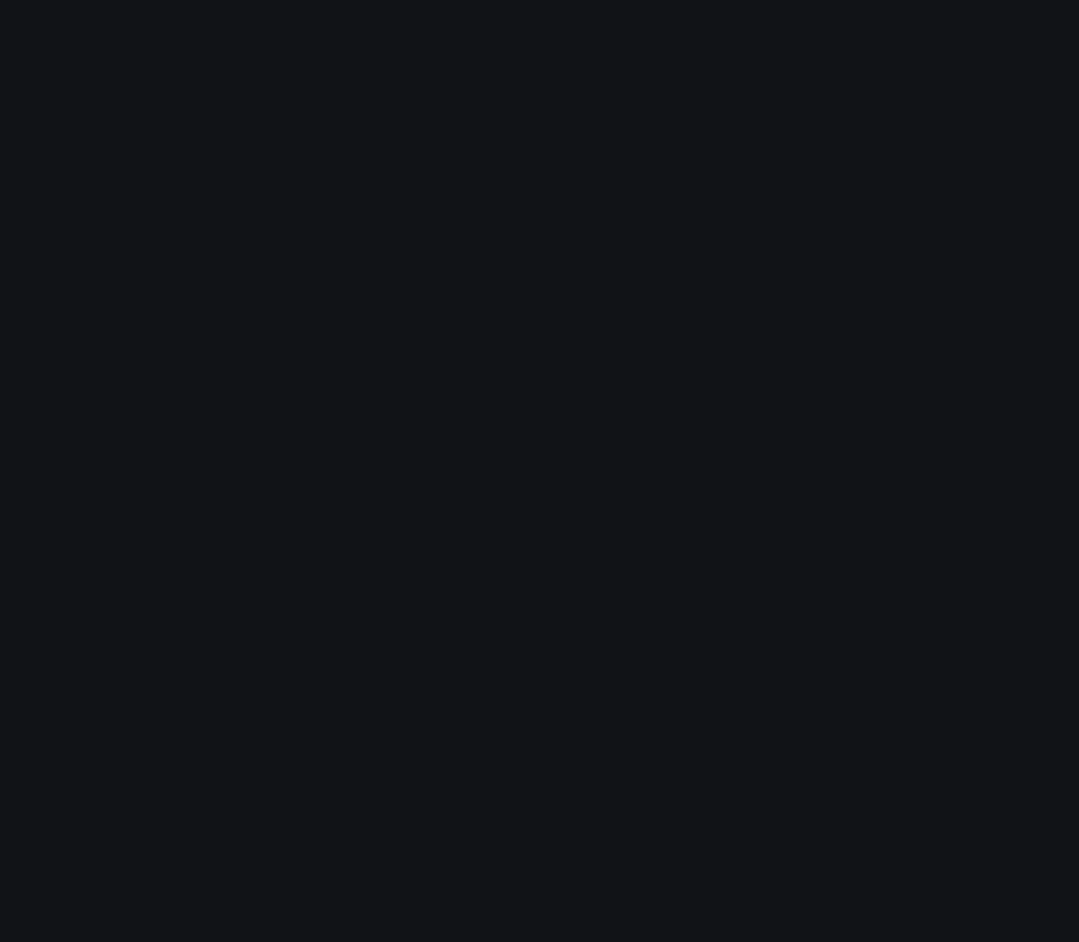
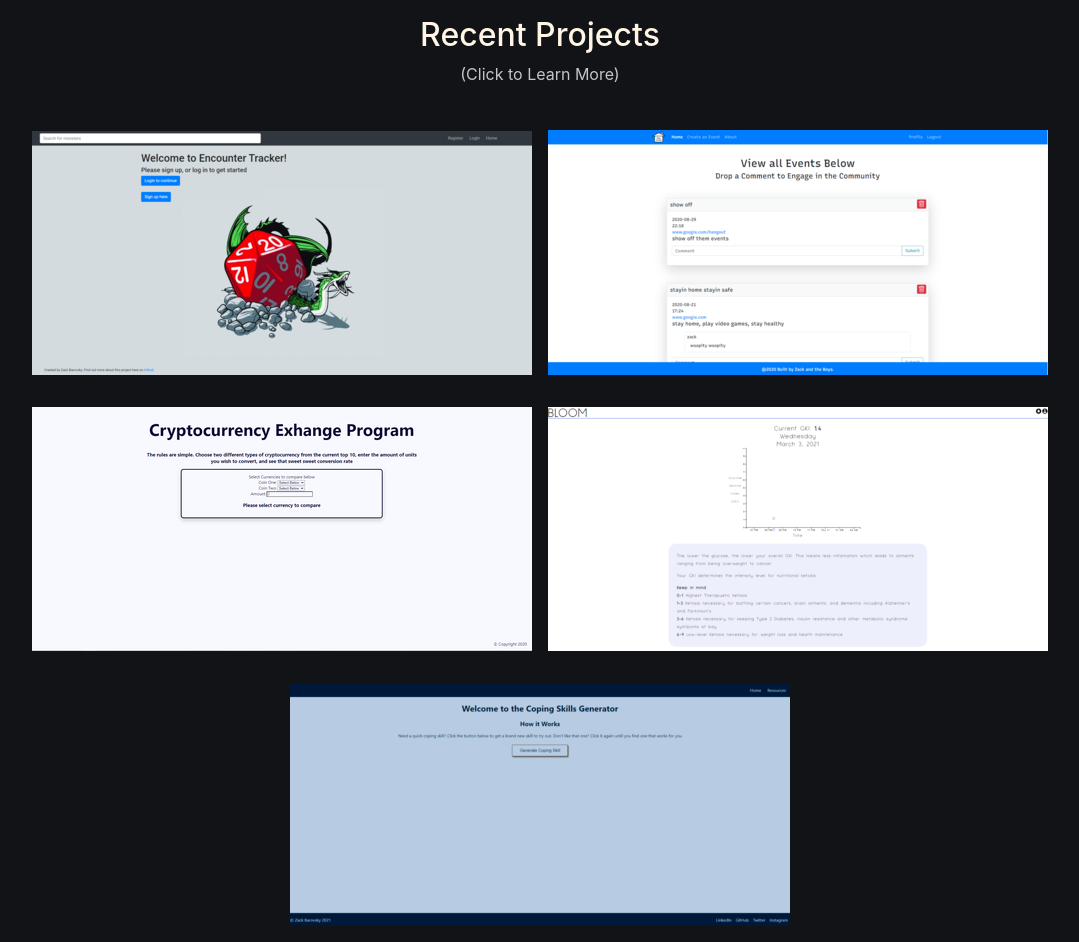
Before and after one commit to zbarovsky/portfolio, a Next.js app: page /project in a window 1280 px wide. Shown: the whole page, without its empty margins (100-1179 px from the left). Before the commit the page ends 800 px from the top, so only its background shows below. Built offline with nearby package versions, Linux system fonts and the light colour scheme.

Commit message:
got styling down for projects section. Next need to work on clickable images/some resizing for smaller devices

```diff
--- a/pages/project.js
+++ b/pages/project.js
@@ -1,5 +1,4 @@
 import Link from 'next/link'
-import {Container, Row, Col, Image, Carousel} from 'react-bootstrap';
 
 export default function Project() {
 
@@ -13,7 +12,12 @@ export default function Project() {
 
     return (
         <div id='project' className='projects'>
-
+            <div className='recent-projects'><h2>Recent Projects</h2><p className='learn-more'>(Click to Learn More)</p></div>
+            <div className='projectsContainer'>
+                {projects.map((project, i) => (
+                    <img className='projectSmallImgs' key={i} src={project.smallImg} alt={project.alt} />
+                ))}
+            </div>
         </div>
     )
 }
--- a/styles/styles.scss
+++ b/styles/styles.scss
@@ -40,29 +40,24 @@ body {
   color: $text;
 }
 
-.projectsContainer {
+.projects {
   max-width: $background-content-max-width;
-
-  div {
-    ol {
-      li {
-        filter: drop-shadow(0 0 .2em black);
-      }
-    }
-  }
+  display: flex;
+  flex-wrap: wrap;
+  justify-content: space-evenly;
+  text-align: center;
 }
 
-.proj-img {
-    width: $project-img-width;
-    justify-content: center;
+.recent-projects {
+  margin-top: 1em;
 }
 
-.proj-desc {
-    color: $alt-text;
+.projectsContainer {
+  margin-top: 0.75em;
+}
 
-    @include for-phone-only() {
-      display: none;
-    }
+.projectSmallImgs {
+  padding: 1em 0.5em;
 }
 
 .learn-more {
```
